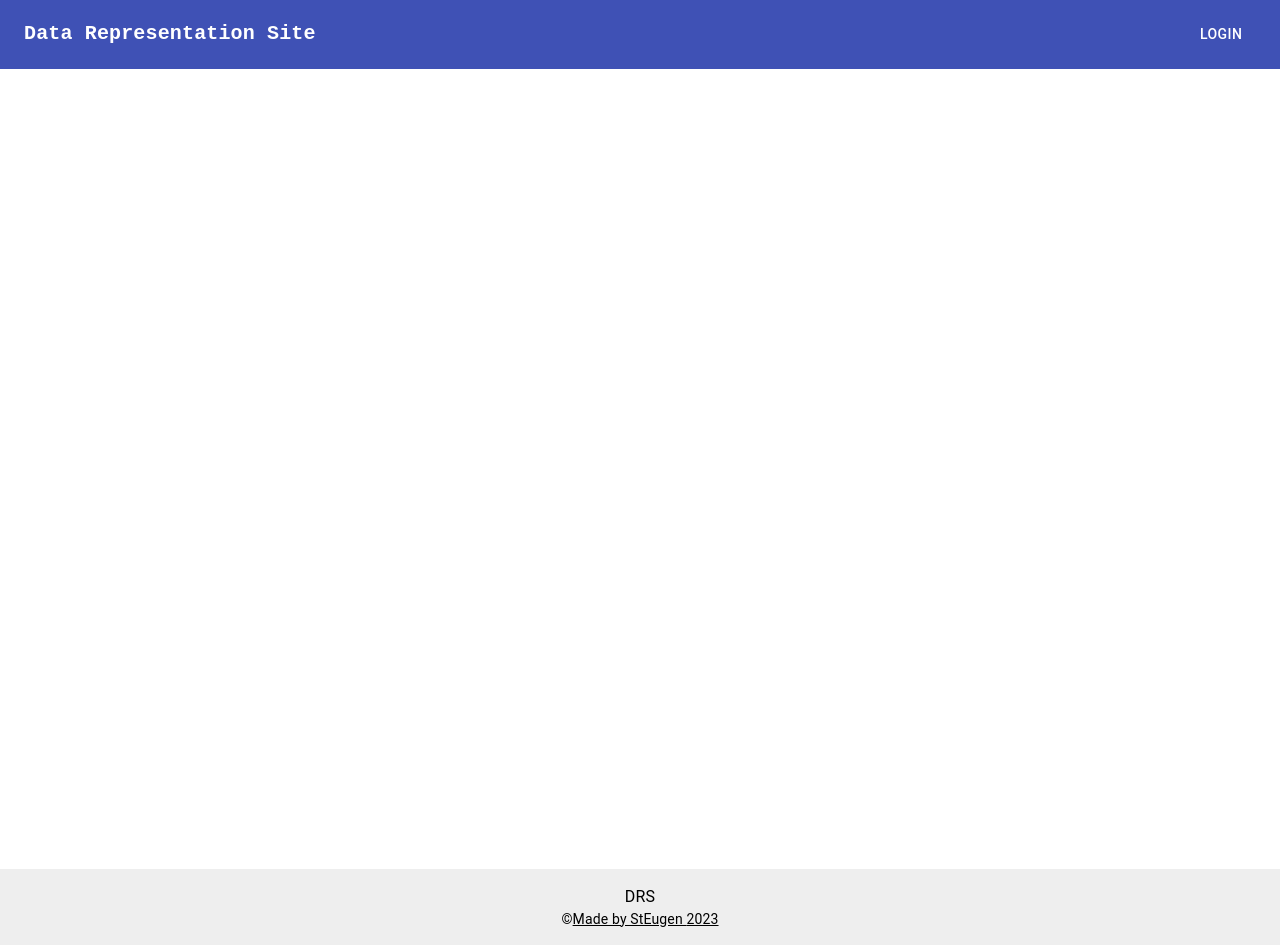
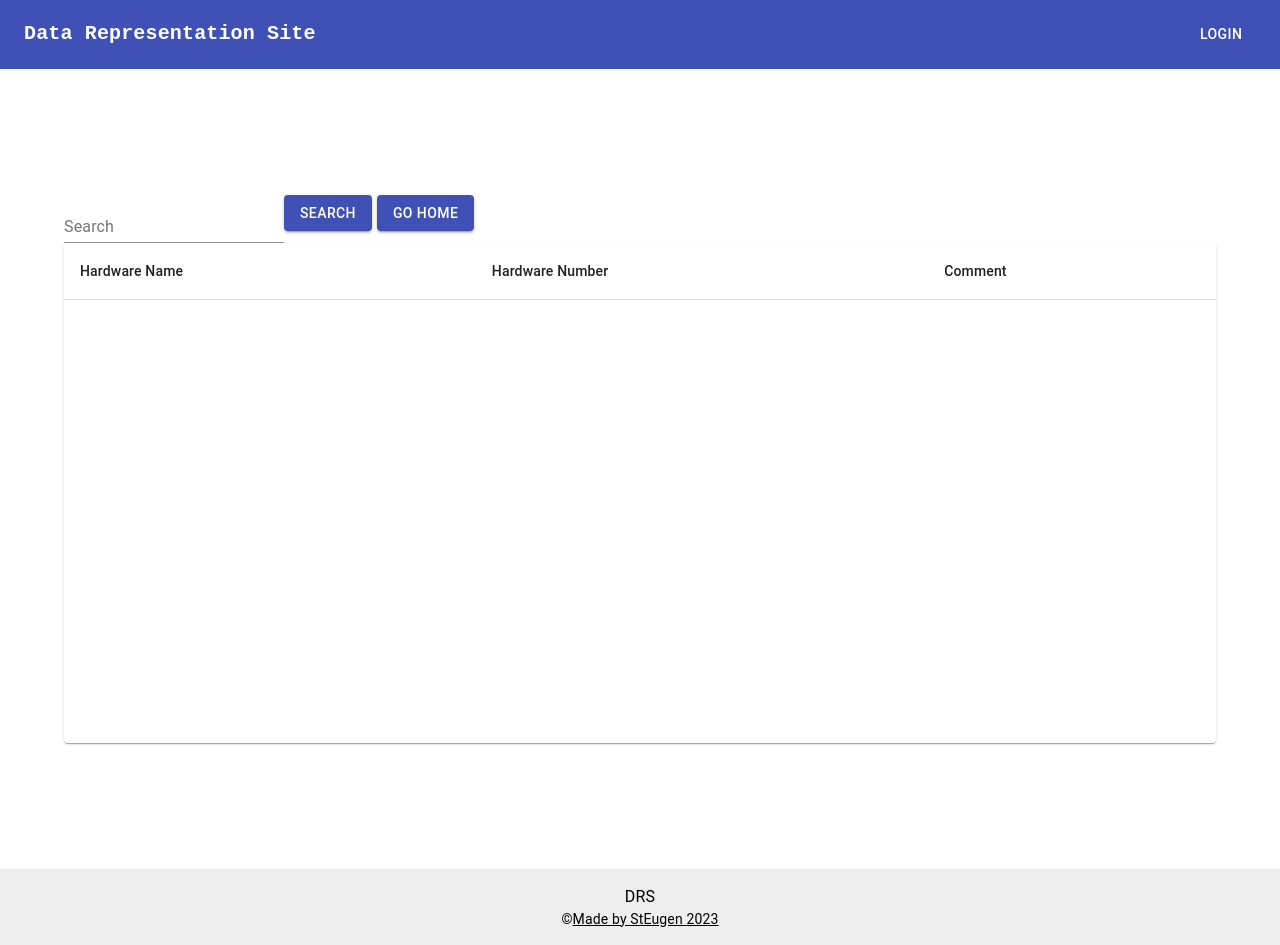
Before and after one commit to StEugen/DRS, a React (Create React App) app in the folder frontend/: page /search in a window 1280 px wide. Built offline with nearby package versions, Linux system fonts and the light colour scheme.

Commit message:
Search's done

```diff
--- a/frontend/src/AppRoutes.js
+++ b/frontend/src/AppRoutes.js
@@ -2,6 +2,7 @@ import { Route, Routes } from "react-router-dom";
 import { BrowserRouter } from 'react-router-dom';
 import Home from './Home';
 import Login from "./Login";
+import Search from './Search';
 
 export default function AppRoutes(props) {
     return (
@@ -9,6 +10,7 @@ export default function AppRoutes(props) {
         <Routes>
           <Route exact path={"/"} element={<Home />} />
           <Route exact path={"/auth"} element={<Login />} />
+          <Route exact path={"/search"} element={<Search />} />
         </Routes>
       </BrowserRouter>
     );
--- a/frontend/src/Home.js
+++ b/frontend/src/Home.js
@@ -1,11 +1,24 @@
 import List from './List'
-import Comment from './Comments.js'
+import Comment from './Comments'
+import { Link } from 'react-router-dom';
+import { Button } from '@material-ui/core';
 
 
 export default function Home(props) {
 
   return (
     <>
+      <Button
+      	component={Link}
+      	to="/search"
+      	variant="contained"
+      	color="primary"
+      	style={{
+      		marginBottom: '5px'
+      	}}
+      >
+  	Go Search
+      </Button>
       <List />
       <Comment />
     </>
--- a/frontend/src/Search.js
+++ b/frontend/src/Search.js
@@ -0,0 +1,96 @@
+import React, { useState } from "react";
+import { TextField, Button, Table, TableBody, TableCell, TableContainer, TableHead, TableRow, Paper } from "@material-ui/core";
+import { makeStyles } from '@material-ui/core/styles';
+import { Link } from 'react-router-dom';
+
+
+const useStyles = makeStyles((theme) => ({
+  tableContainer: {
+    width: '100%',
+    height: 500,
+    alignItems: 'center',
+    justifyContent: 'center'
+  },
+  table: {
+    minWidth: 650,
+    alignItems: 'center',
+    justifyContent: 'center'
+  },
+}));
+
+export default function Search() {
+  const classes = useStyles();
+
+  const [query, setQuery] = useState("");
+  const [results, setResults] = useState([]);
+
+  const handleQueryChange = (event) => {
+    setQuery(event.target.value);
+  };
+
+  const handleSearch = () => {
+    fetch(`/api/hardwarelist/`)
+      .then(response => response.json())
+      .then(data => {
+        // filter the results based on the user's query
+        const filteredResults = data.filter(hardware => {
+          const regex = new RegExp(query, 'gi');
+          return hardware.hardware_name.match(regex) || hardware.hardware_number.match(regex) || hardware.comment.match(regex);
+        });
+        setResults(filteredResults);
+      })
+      .catch(error => console.error(error));
+  };
+
+  return (
+    <div>
+      <TextField
+        id="search-field"
+        label="Search"
+        value={query}
+        onChange={handleQueryChange}
+      />
+     <Button
+ 	variant="contained"
+ 	color="primary"
+	onClick={handleSearch}
+  	style={{
+    		marginRight: '5px'
+  	}}
+    >
+  	Search
+    </Button>
+    <Button
+  	component={Link}
+  	to="/"
+  	variant="contained"
+  	color="primary"
+  	sx={{
+	  ml: 2
+  	}}
+    >
+  	Go Home
+    </Button>
+      <TableContainer component={Paper} className={classes.tableContainer}>
+        <Table aria-label="simple table" className={classes.table}>
+          <TableHead>
+            <TableRow>
+              <TableCell>Hardware Name</TableCell>
+              <TableCell>Hardware Number</TableCell>
+              <TableCell>Comment</TableCell>
+            </TableRow>
+          </TableHead>
+          <TableBody>
+            {results.map(hardware => (
+              <TableRow key={hardware.id}>
+                <TableCell>{hardware.hardware_name}</TableCell>
+                <TableCell>{hardware.hardware_number}</TableCell>
+                <TableCell>{hardware.comment}</TableCell>
+              </TableRow>
+            ))}
+          </TableBody>
+        </Table>
+      </TableContainer>
+    </div>
+  );
+}
```
Also changed, not shown: 1 other file (tests, documents, lock files or other folders).
